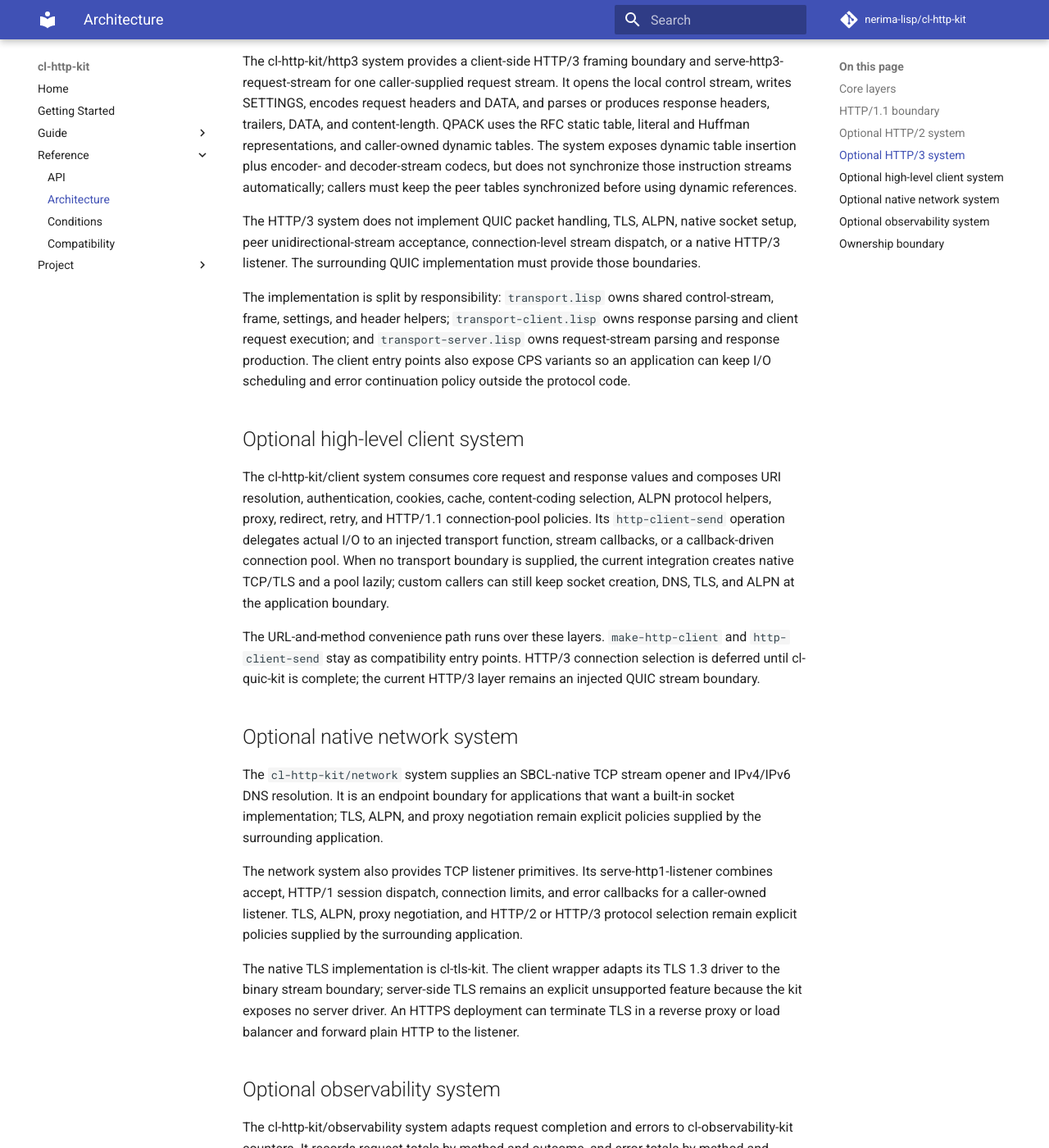
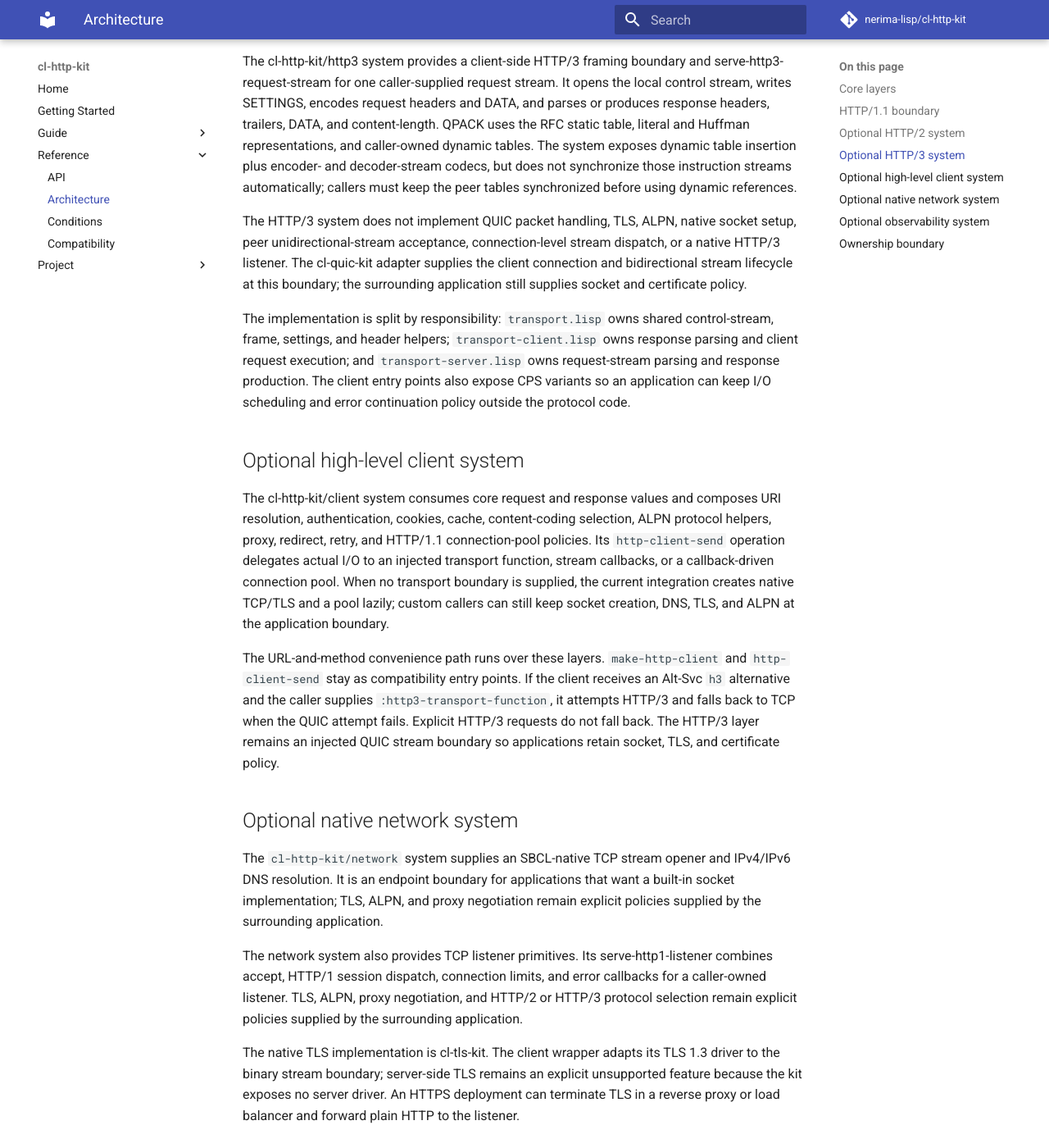
Before and after one commit to nerima-lisp/cl-http-kit, an MkDocs documentation site: the page built from docs/src/reference/architecture.md, in a window 1280 px wide and 1400 px high, scrolled down 1828 px. Shown: the whole window at 82% size. Built offline with MkDocs 1.6.1 and Material for MkDocs 9.7.7, drawn with Linux system fonts in a browser that asks for light colours; comment, search, counter and statistics services are not loaded.

Commit message:
fix(http3): stabilize Caddy QUIC connection path
Use a seconds-based clock by default in the cl-quic-kit adapter, retain the established-state wait, and document Alt-Svc HTTP/3 selection and fallback. Keep the Caddy loopback and client coverage fixes.

```diff
--- a/docs/src/reference/architecture.md
+++ b/docs/src/reference/architecture.md
@@ -80,8 +80,9 @@ peer tables synchronized before using dynamic references.
 
 The HTTP/3 system does not implement QUIC packet handling, TLS, ALPN, native
 socket setup, peer unidirectional-stream acceptance, connection-level stream
-dispatch, or a native HTTP/3 listener. The surrounding QUIC implementation
-must provide those boundaries.
+dispatch, or a native HTTP/3 listener. The cl-quic-kit adapter supplies the
+client connection and bidirectional stream lifecycle at this boundary; the
+surrounding application still supplies socket and certificate policy.
 
 The implementation is split by responsibility: `transport.lisp` owns shared
 control-stream, frame, settings, and header helpers; `transport-client.lisp`
@@ -102,9 +103,12 @@ current integration creates native TCP/TLS and a pool lazily; custom callers
 can still keep socket creation, DNS, TLS, and ALPN at the application boundary.
 
 The URL-and-method convenience path runs over these layers. `make-http-client`
-and `http-client-send` stay as compatibility entry points. HTTP/3 connection
-selection is deferred until cl-quic-kit is complete;
-the current HTTP/3 layer remains an injected QUIC stream boundary.
+and `http-client-send` stay as compatibility entry points. If the client
+receives an Alt-Svc `h3` alternative and the caller supplies
+`:http3-transport-function`, it attempts HTTP/3 and falls back to TCP when the
+QUIC attempt fails. Explicit HTTP/3 requests do not fall back. The HTTP/3
+layer remains an injected QUIC stream boundary so applications retain socket,
+TLS, and certificate policy.
 
 ## Optional native network system
 
```
Also changed, not shown: docs/src/reference/compatibility.md (+6 -4 lines), README.md, 1 other file.
